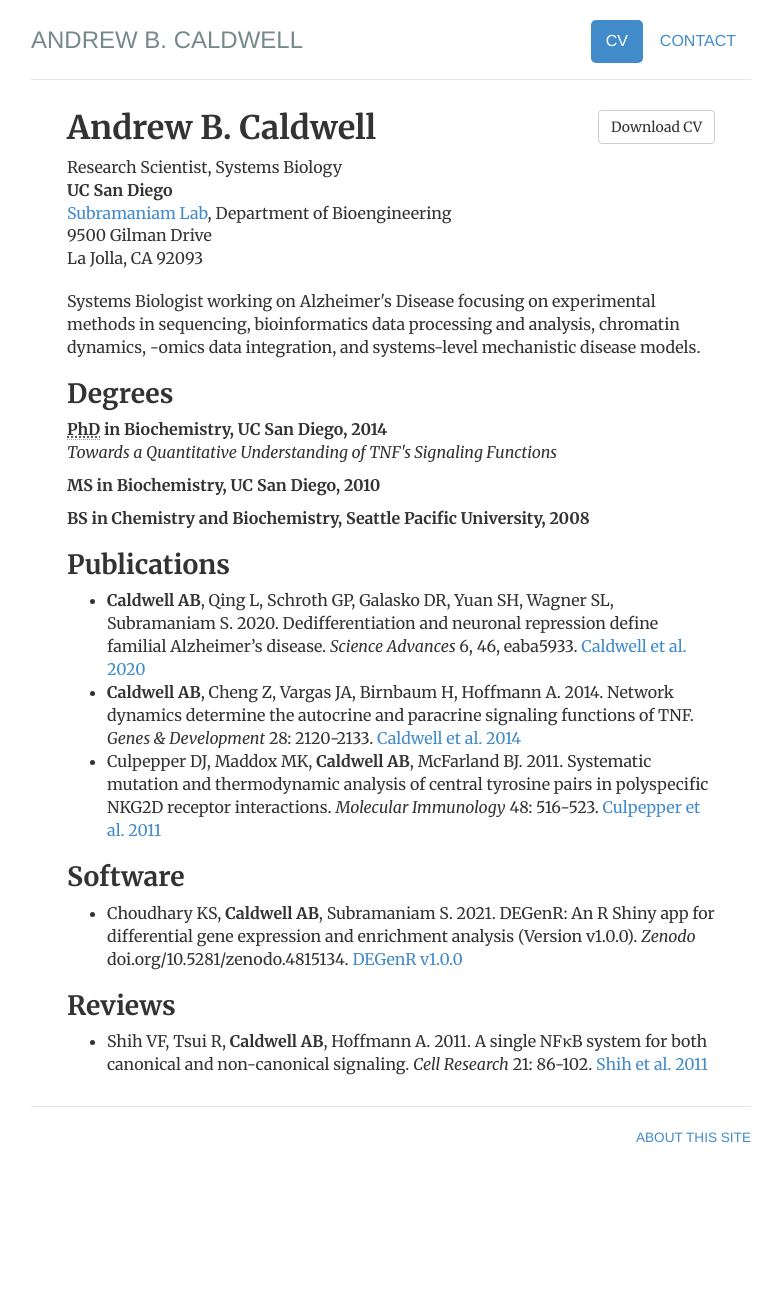
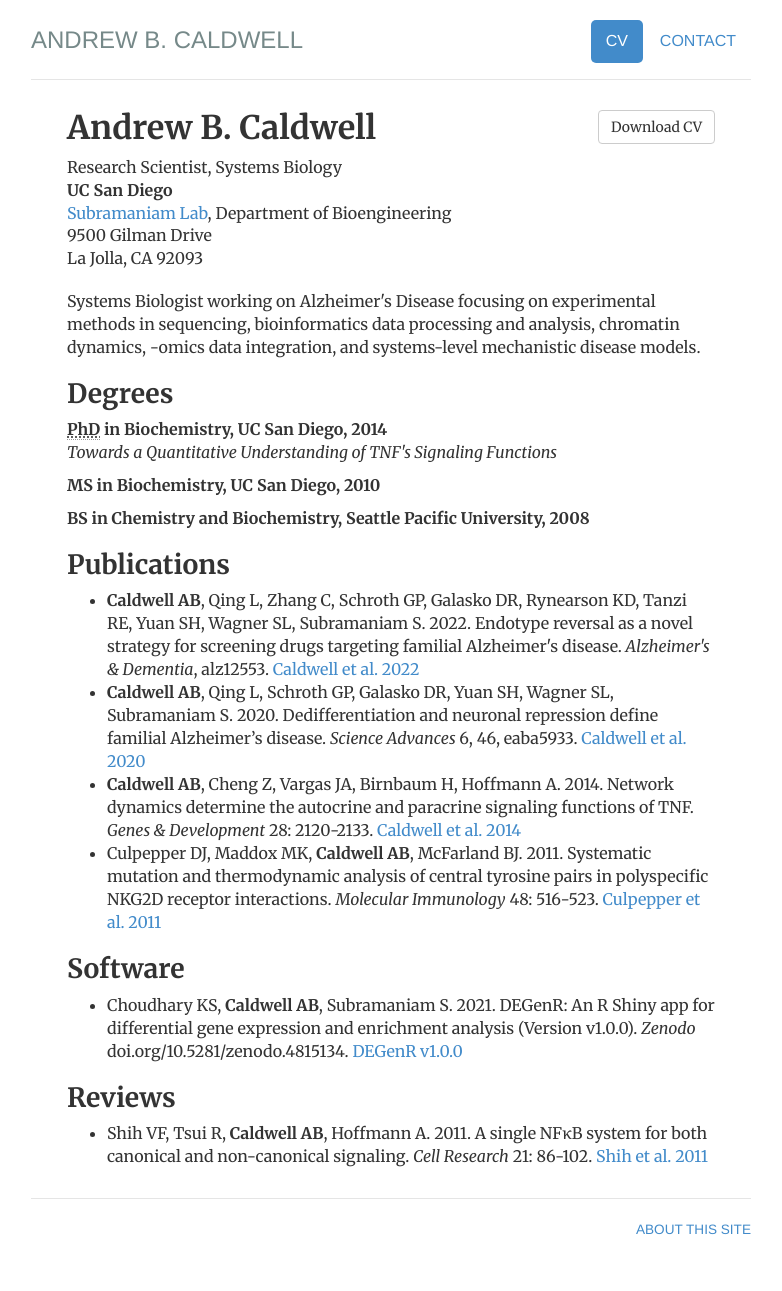
Before and after one commit to andrewbcaldwell/andrewbcaldwell.github.io, a Jekyll site: the page built from cv/index.html, in a window 1280 px wide. Shown: the whole page, without its empty margins (249-1031 px from the left). Built offline with Jekyll 4.4.1, drawn with Linux system fonts in a browser that asks for light colours; before the commit the page ends 1199 px from its top, so only the background shows below that.

Commit message:
Update index.html
Added new publication

```diff
--- a/cv/index.html
+++ b/cv/index.html
@@ -33,6 +33,7 @@ description: Current CV for Andrew B. Caldwell.
 
 				<h2>Publications</h2>
 				<ul>
+				<li><b>Caldwell AB</b>, Qing L, Zhang C, Schroth GP, Galasko DR, Rynearson KD, Tanzi RE, Yuan SH, Wagner SL, Subramaniam S. 2022. Endotype reversal as a novel strategy for screening drugs targeting familial Alzheimer's disease. <i>Alzheimer's & Dementia</i>, alz12553. <a href="https://alz-journals.onlinelibrary.wiley.com/doi/10.1002/alz.12553">Caldwell et al. 2022</a></li>
 				<li><b>Caldwell AB</b>, Qing L, Schroth GP, Galasko DR, Yuan SH, Wagner SL, Subramaniam S. 2020. Dedifferentiation and neuronal repression define familial Alzheimer’s disease. <i>Science Advances</i> 6, 46, eaba5933. <a href="https://advances.sciencemag.org/content/6/46/eaba5933">Caldwell et al. 2020</a></li>
 				<li><b>Caldwell AB</b>, Cheng Z, Vargas JA, Birnbaum H, Hoffmann A. 2014. Network dynamics determine the autocrine and paracrine signaling functions of TNF. <i>Genes & Development</i> 28: 2120-2133. <a href="http://genesdev.cshlp.org/content/28/19/2120.full">Caldwell et al. 2014</a></li>
 				<li>Culpepper DJ, Maddox MK, <b>Caldwell AB</b>, McFarland BJ. 2011. Systematic mutation and thermodynamic analysis of central tyrosine pairs in polyspecific NKG2D receptor interactions. <i>Molecular Immunology</i> 48: 516-523. <a href="https://www.sciencedirect.com/science/article/pii/S0161589010005870?via%3Dihub">Culpepper et al. 2011</a></li>
```
